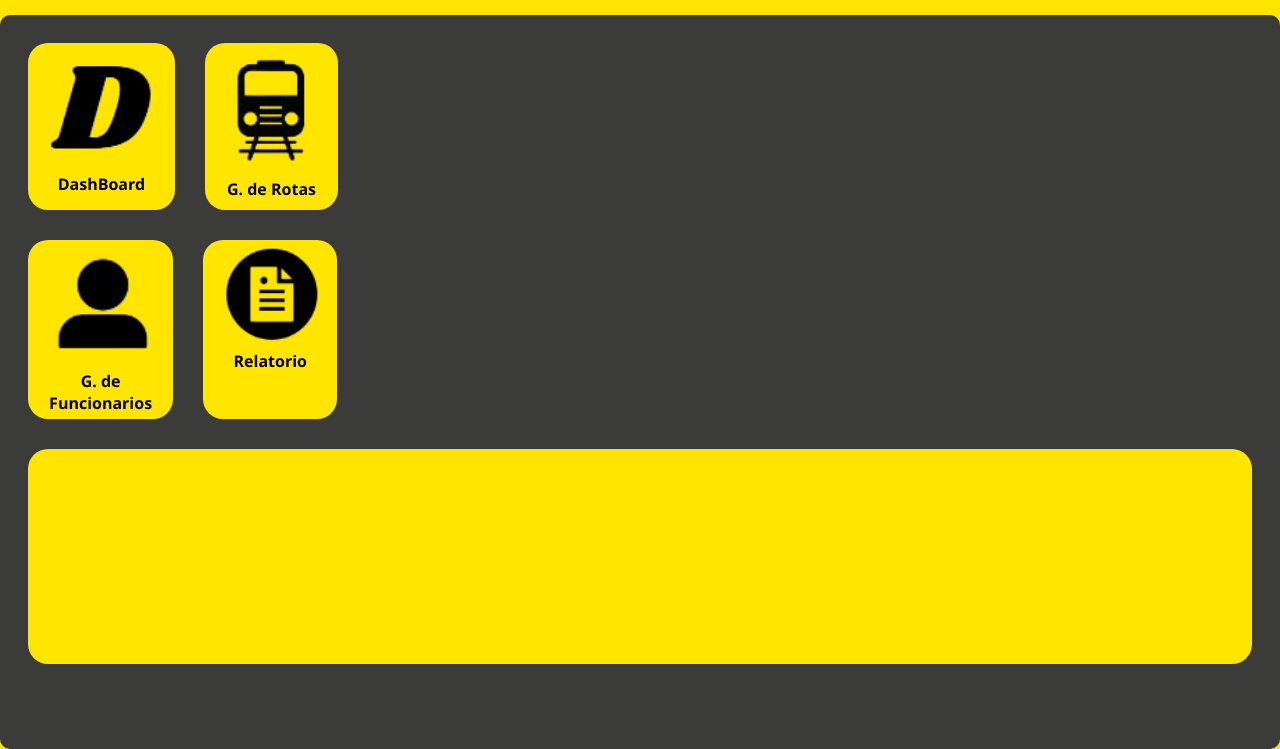
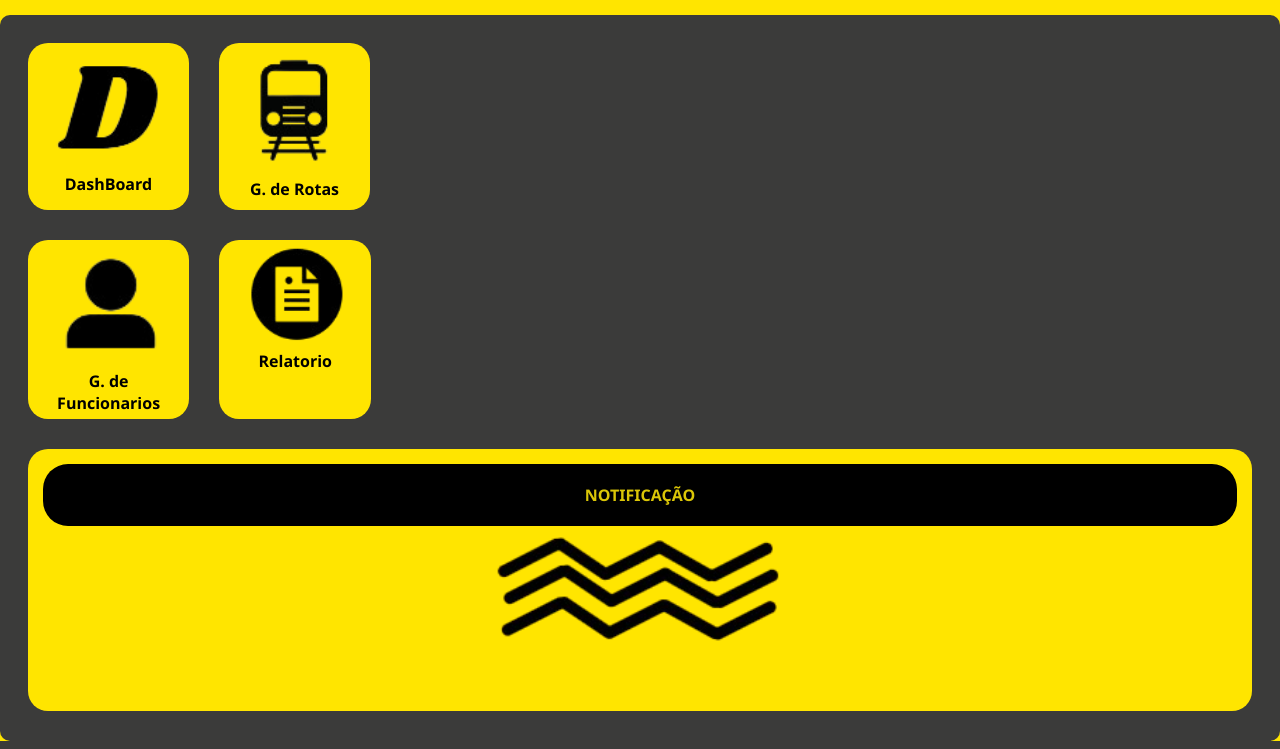
Before and after one commit to ViniciusTn/Aplicacao_do_mockup, a PHP site: page /public/menuInicial.html in a window 1280 px wide. Shown: the part 150-899 px from the top of the page. Run offline with PHP 8.4, Linux system fonts and the light colour scheme.

Commit message:
tela menu pronta

```diff
--- a/public/menuInicial.html
+++ b/public/menuInicial.html
@@ -46,6 +46,12 @@
             </div>
 
             <div class="notificacoes">
+                <div id="notif">
+                    <p><strong>NOTIFICAÇÃO</strong></p>
+
+                </div>
+                <img id="iconNotif" src="../assets/icons/Notificacao.png" alt="">
+
 
             </div>
         </div>
--- a/styles/menu.css
+++ b/styles/menu.css
@@ -29,7 +29,7 @@ body{
 #corpo{
     background-color: #3b3b3a;
     padding: 13px;
-    padding-bottom: 70px;
+    padding-bottom: 15px;
     border-radius: 10px;
     margin: 0%;
     align-items: center;
@@ -41,6 +41,8 @@ body{
     border-radius: 20px;
     margin: 15px;
     text-align: center;
+    padding-left: 12px;
+    padding-right: 12px
 
 }
 
@@ -50,8 +52,8 @@ body{
     border-radius: 20px;
     margin: 15px;
     text-align: center;
-    padding-left: 20px;
-    padding-right: 20px;
+    padding-left: 29px;
+    padding-right: 29px;
 
 }
 
@@ -61,8 +63,8 @@ body{
     border-radius: 20px;
     margin: 15px;
     text-align: center;
-    padding-left: 8px;
-    padding-right: 8px;
+    padding-left: 16px;
+    padding-right: 16px;
 }
 
 #relatorioCorpo{
@@ -71,8 +73,8 @@ body{
     border-radius: 20px;
     margin: 15px;
     text-align: center;
-    padding-left: 12px;
-    padding-right: 12px;
+    padding-left: 21px;
+    padding-right: 21px;
 }
 
 .notificacoes{
@@ -80,8 +82,9 @@ body{
     padding: 15px;
     border-radius: 20px;
     margin: 15px;
-    padding-bottom: 200px;
-
+    padding-bottom: 50px;
+    align-items: center;
+    text-align: center;
 }
 
 .icone{
@@ -95,3 +98,15 @@ body{
 p{
     margin:0%
 }
+
+#notif{
+    padding: 20px;
+    background-color: black;
+    color: #dbc607;
+    border-radius: 25px;
+    text-align: center;
+}
+
+#iconNotif{
+    height: 130px;
+}
```
Also changed, not shown: assets/icons/Notificacao.png (added).
